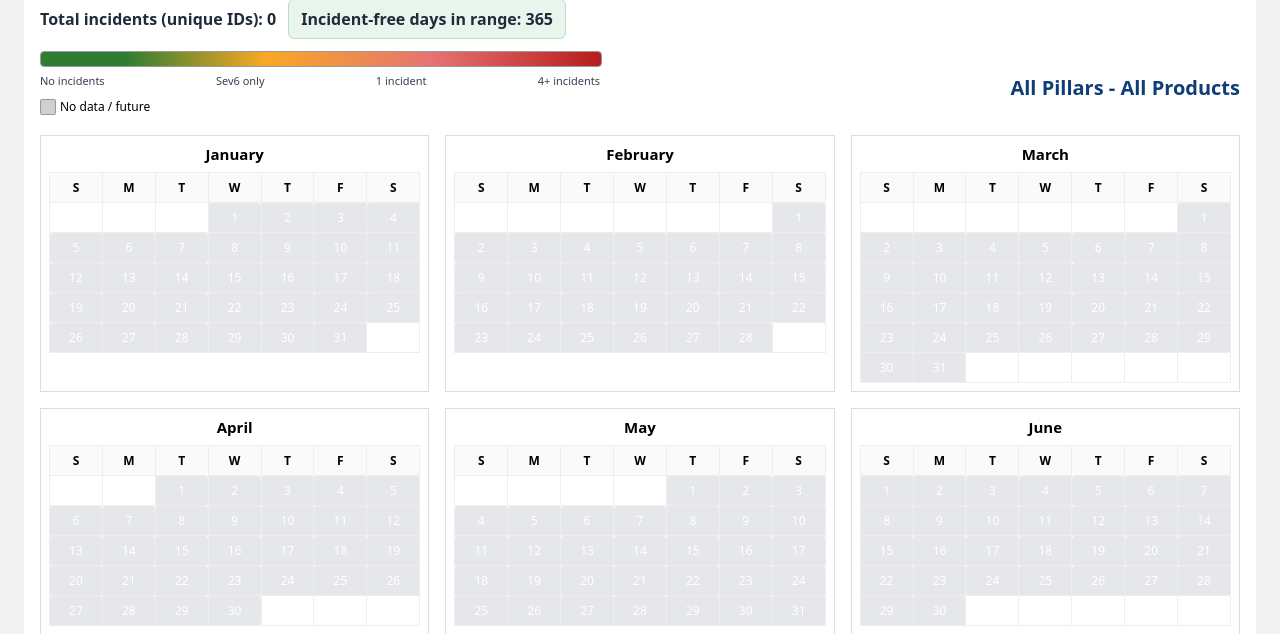
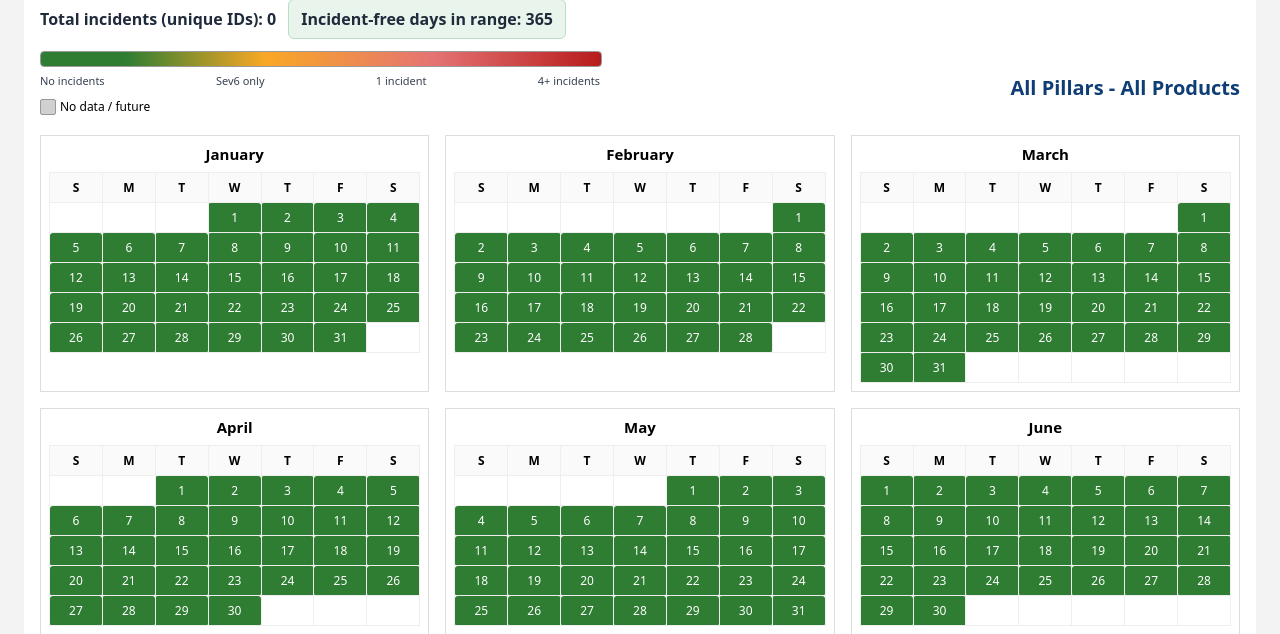
Before and after one commit to dsackr/incident-free-days, a Flask app: page / in a window 1280 px wide. Shown: the part 317-951 px from the top of the page. Run offline with Flask 3, Linux system fonts and the light colour scheme.

Commit message:
Fix calendar day colors on main tab

```diff
--- a/static/styles.css
+++ b/static/styles.css
@@ -1104,7 +1104,6 @@ h1 {
     aspect-ratio: 1 / 1;
     border-radius: 3px;
     border: 1px solid #d1d5db;
-    background: #e5e7eb;
 }
 
 .day-cell.status-no-incidents {
```
